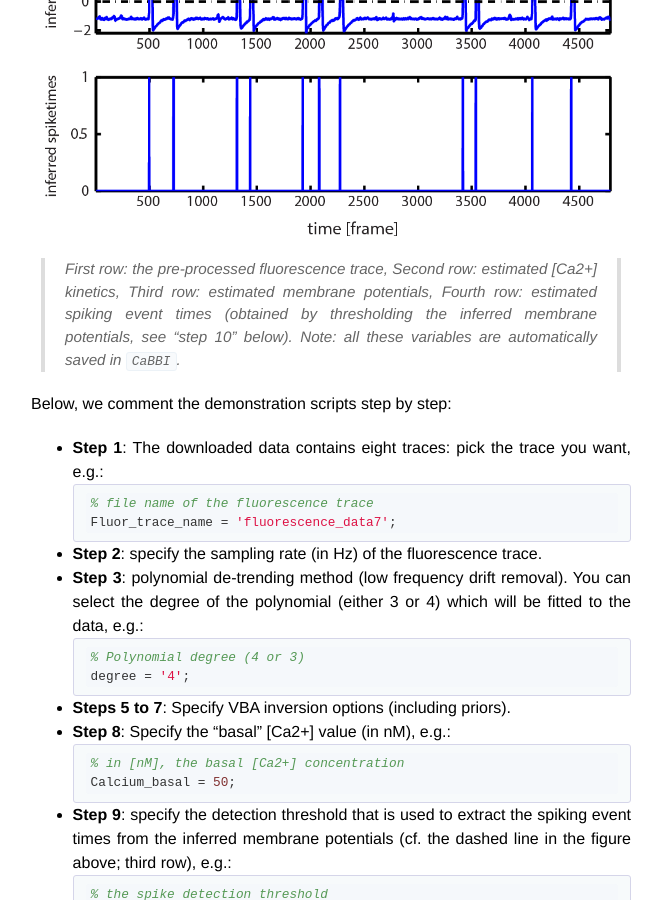
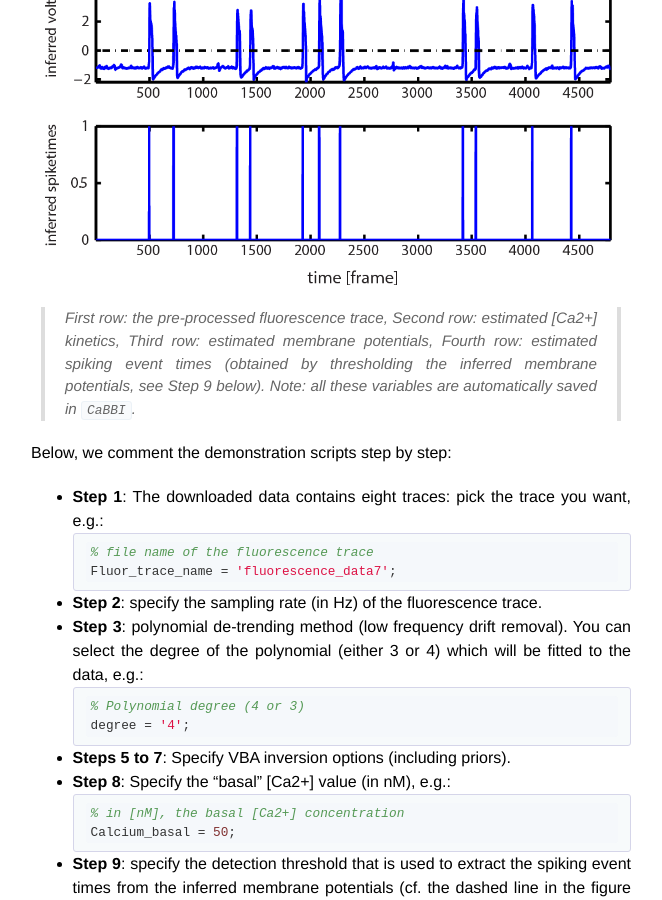
Before and after one commit to MBB-team/VBA-toolbox, a Jekyll site: the page built from _wiki/CaBBI.md, in a window 1280 px wide and 900 px high, scrolled down 2960 px. Shown: the whole window, without its empty margins (309-971 px from the left). Built offline with Jekyll 4.4.1, drawn with Linux system fonts in a browser that asks for light colours; nearby versions of some CDN libraries; some of the changed text lies outside the part shown.

Commit message:
Update CaBBI.md

````diff
--- a/_wiki/CaBBI.md
+++ b/_wiki/CaBBI.md
@@ -36,7 +36,7 @@
 <!-- insert an image -->
 ![]({{ site.baseurl }}/images/wiki/CaBBI/Sampel_DemoFHN.png)
 
-> First row: the  pre-processed fluorescence trace, Second row: estimated [Ca2+] kinetics, Third row: estimated membrane potentials, Fourth row: estimated spiking event times (obtained by thresholding the inferred membrane potentials, see "step 10" below). Note: all these variables are automatically saved in `CaBBI`.
+> First row: the  pre-processed fluorescence trace, Second row: estimated [Ca2+] kinetics, Third row: estimated membrane potentials, Fourth row: estimated spiking event times (obtained by thresholding the inferred membrane potentials, see Step 9 below). Note: all these variables are automatically saved in `CaBBI`.
 
 Below, we comment the demonstration scripts step by step:
 
@@ -88,7 +88,7 @@
 ```
 
 
-## You want to adapt CaBBI demos to your data?
+# You want to adapt CaBBI demos to your data?
 
 Simply specify the directory where your fluorescence trace is saved, as well as your data sampling rate (in Hz). Running the demo scripts will automatically remove the low frequency drifts from your data, and invert the corresponding generative model. The parameters and states estimates will be stored in `CaBBI` (see Step 11).
 
````
Also changed, not shown: other parts of _wiki/CaBBI.md (+1 -1 lines).
